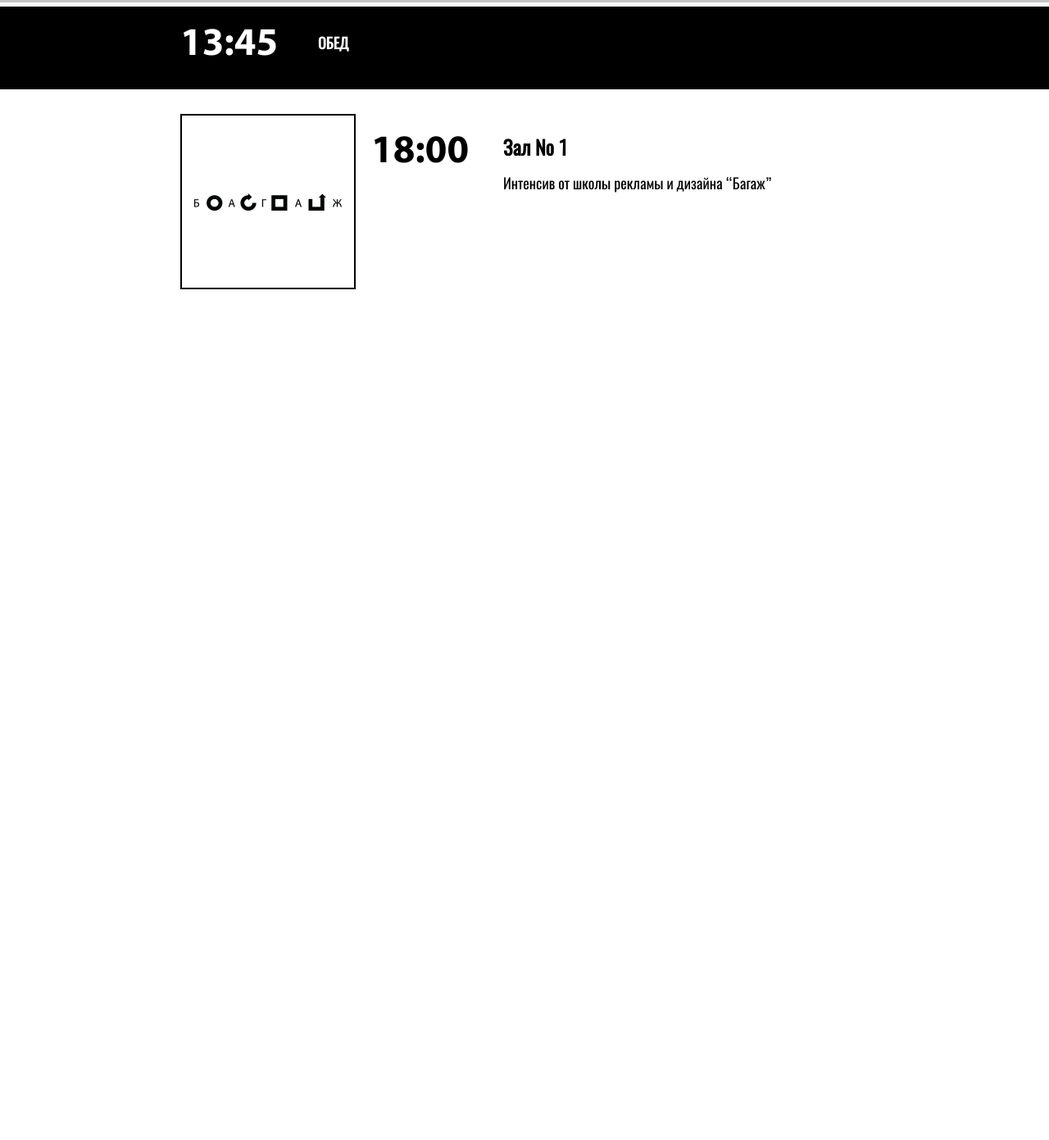
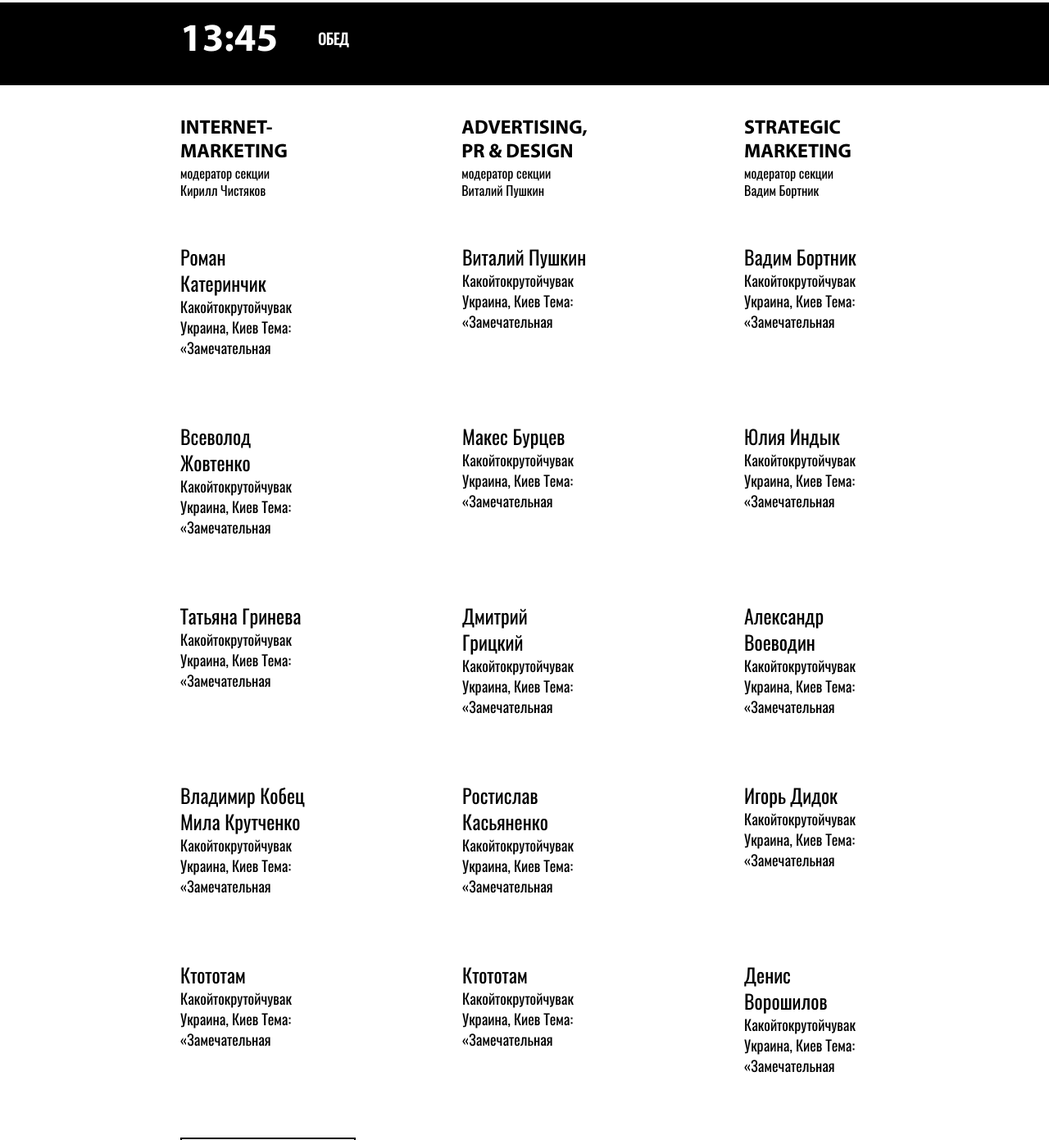
Before and after one commit to mariapivovar99/bw, a plain HTML site: page index.html in a window 1280 px wide. Shown: the part 1409-2800 px from the top of the page at 82% size. Before the commit the page ends 1787 px from the top, so only its background shows below. Drawn offline with Linux system fonts and the light colour scheme.

Commit message:
main block

```diff
--- a/css/style.css
+++ b/css/style.css
@@ -56,14 +56,14 @@ body .grey h4, body .black h4{
     color: white;
     width: 100%;
     line-height: 95px;
-    margin-bottom: 5px;
+    margin-bottom: 4px;
 }
 .grey{
     background-color: #c4c4c4;
     color: white;
     width: 100%;
     line-height: 95px;
-    margin-bottom: 5px;
+    margin-bottom: 4px;
 }
 
 .square{
@@ -92,14 +92,61 @@ h3{
     font-family: 'Oswald', cursive;
     display: inline-block;
     font-size: 24px;
-     padding-bottom: 15px;
+    padding-bottom: 15px;
 }
-
 section article span{
     font-family: 'Oswald', cursive;
     font-size: 18px;
     display: block;
 }
+
+.flex-block span{
+    font-size: 16px;
+}
+.flex-block span:first-of-type{
+    font-size: 24px;
+    text-transform: uppercase;
+    font-family: 'Myriad Pro', cursive;
+}
+
+.flex-container{
+    display: flex;
+    justify-content: space-between;
+}
+.flex-block{
+    display: inline-block;
+    flex-basis: 152px;
+    margin-top: 35px;
+    margin-bottom: 25px;
+}
+
+/*.square-2{*/
+/*    background-color: black;*/
+/*    width: 120px;*/
+/*    height: 120px;*/
+/*    display: inline-block;*/
+/*}*/
+
+.flex-block-2 span{
+    font-size: 18px;
+    font-family: 'Oswald', cursive;
+}
+.flex-block-2 span:first-of-type{
+    font-size: 24px;
+}
+
+.flex-container-2{
+    display: flex;
+    justify-content: space-between;
+}
+.flex-block-2{
+    display: inline-block;
+    flex-basis: 152px;
+    margin-top: 30px;
+    margin-bottom: 50px;
+}
+
+
 footer .logo{
     width: 210px;
     height: 210px;
--- a/index.html
+++ b/index.html
@@ -73,9 +73,101 @@
     </article>
 </section>
 
+<section class="container flex-container">
+    <article class="flex-block">
+        <span>Internet-marketing</span>
+        <span>модератор секции</span>
+        <span>Кирилл Чистяков</span>
+    </article>
+    <article class="flex-block">
+        <span>Advertising, pr & design</span>
+        <span>модератор секции</span>
+        <span>Виталий Пушкин</span>
+    </article>
+    <article class="flex-block">
+        <span>STRATEGIC MARKETING</span>
+        <span>модератор секции</span>
+        <span>Вадим Бортник</span>
+    </article>
+</section>
 
+<!--<section class="container flex-container">-->
+<!--    <h4></h4>-->
+<!--    <article class="square-2 flex-block"></article>-->
+<!--    <article class="square-2 flex-block"></article>-->
+<!--    <article class="square-2 flex-block"></article>-->
+<!--</section>-->
 
-
+<section class="container flex-container-2">
+    <article class="flex-block-2">
+        <span>Роман Катеринчик</span>
+        <span>Какойтокрутойчувак Украина, Киев Тема: «Замечательная</span>
+    </article>
+    <article class="flex-block-2">
+        <span>Виталий Пушкин</span>
+        <span>Какойтокрутойчувак Украина, Киев Тема: «Замечательная</span>
+    </article>
+    <article class="flex-block-2">
+        <span>Вадим Бортник</span>
+        <span>Какойтокрутойчувак Украина, Киев Тема: «Замечательная</span>
+    </article>
+</section>
+<section class="container flex-container-2">
+    <article class="flex-block-2">
+        <span>Всеволод Жовтенко</span>
+        <span>Какойтокрутойчувак Украина, Киев Тема: «Замечательная</span>
+    </article>
+    <article class="flex-block-2">
+        <span>Макес Бурцев</span>
+        <span>Какойтокрутойчувак Украина, Киев Тема: «Замечательная</span>
+    </article>
+    <article class="flex-block-2">
+        <span>Юлия Индык</span>
+        <span>Какойтокрутойчувак Украина, Киев Тема: «Замечательная</span>
+    </article>
+</section>
+<section class="container flex-container-2">
+    <article class="flex-block-2">
+        <span>Татьяна Гринева</span>
+        <span>Какойтокрутойчувак Украина, Киев Тема: «Замечательная</span>
+    </article>
+    <article class="flex-block-2">
+        <span>Дмитрий Грицкий</span>
+        <span>Какойтокрутойчувак Украина, Киев Тема: «Замечательная</span>
+    </article>
+    <article class="flex-block-2">
+        <span>Александр Воеводин</span>
+        <span>Какойтокрутойчувак Украина, Киев Тема: «Замечательная</span>
+    </article>
+</section>
+<section class="container flex-container-2">
+    <article class="flex-block-2">
+        <span>Владимир Кобец Мила Крутченко</span>
+        <span>Какойтокрутойчувак Украина, Киев Тема: «Замечательная</span>
+    </article>
+    <article class="flex-block-2">
+        <span>Ростислав Касьяненко</span>
+        <span>Какойтокрутойчувак Украина, Киев Тема: «Замечательная</span>
+    </article>
+    <article class="flex-block-2">
+        <span>Игорь Дидок</span>
+        <span>Какойтокрутойчувак Украина, Киев Тема: «Замечательная</span>
+    </article>
+</section>
+<section class="container flex-container-2">
+    <article class="flex-block-2">
+        <span>Ктототам</span>
+        <span>Какойтокрутойчувак Украина, Киев Тема: «Замечательная</span>
+    </article>
+    <article class="flex-block-2">
+        <span>Ктототам</span>
+        <span>Какойтокрутойчувак Украина, Киев Тема: «Замечательная</span>
+    </article>
+    <article class="flex-block-2">
+        <span>Денис Ворошилов</span>
+        <span>Какойтокрутойчувак Украина, Киев Тема: «Замечательная</span>
+    </article>
+</section>
 <footer class="container">
         <article class="logo">
             <a href="#">
```
